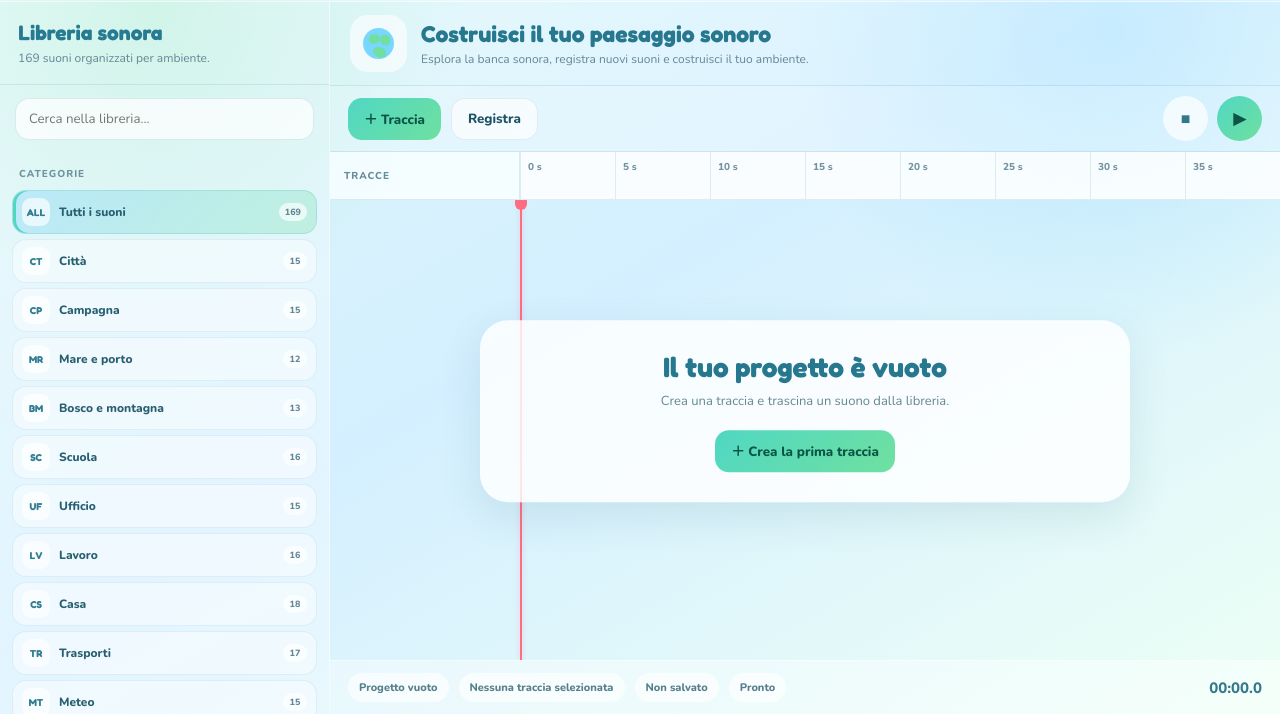
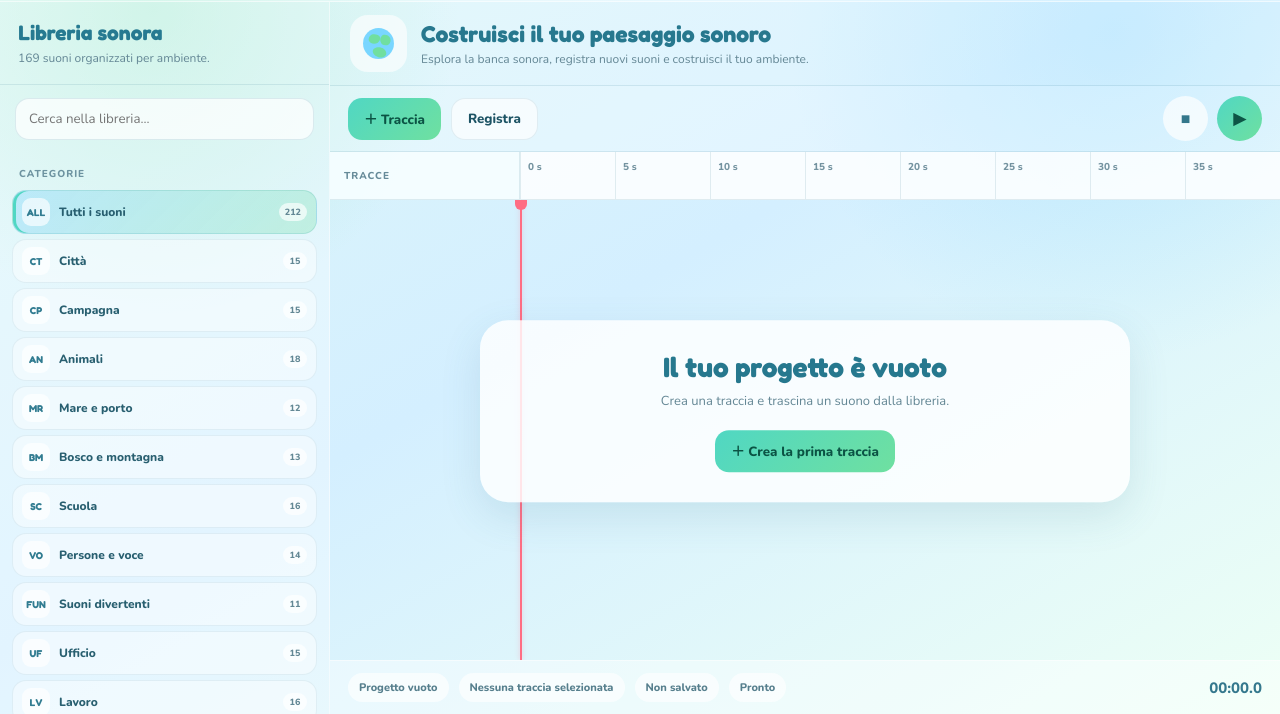
Before and after one commit to fontolanmichele/soundlab, a plain HTML site: page index.html in a window 1280 px wide. Shown: the part 86-800 px from the top of the page. Drawn offline with nearby package versions, Linux system fonts and the light colour scheme.

Commit message:
Update index.html

```diff
--- a/index.html
+++ b/index.html
@@ -60,7 +60,7 @@ button,input{font-family:inherit} button{cursor:pointer} button:disabled{cursor:
     <div class="sound-results-header"><strong id="resultsTitle">Tutti i suoni</strong><span id="resultsCount">0 suoni</span></div>
     <div class="sound-list" id="soundResults"></div>
     <div class="no-sounds" id="noSounds" style="display:none">Nessun suono.</div>
-    <div class="library-note"><strong>AMBIENTE</strong> = paesaggio sonoro continuo.<br><strong>EFFETTO</strong> = evento sonoro riconoscibile.<br><strong>PD</strong> = dominio pubblico, fonte Wikimedia Commons / PDSounds.org.<br><br>I suoni della banca vengono caricati da Internet solo quando li ascolti o li inserisci nella timeline.</div>
+    <div class="library-note"><strong>AMBIENTE</strong> = paesaggio sonoro continuo.<br><strong>EFFETTO</strong> = evento sonoro riconoscibile.<br><strong>PD/CC0</strong> = pubblico dominio o Creative Commons Zero, fonte Wikimedia Commons.<br><br>I suoni della banca vengono caricati da Internet solo quando li ascolti o li inserisci nella timeline.</div>
   </div>
 </aside>
 <section class="editor">
@@ -99,7 +99,7 @@ const S = (id, name, commonsFile, category, type, keywords = "") => ({
   id, name, commonsFile, category, type, keywords,
   typeLabel: type === "environment" ? "AMBIENTE" : "EFFETTO",
   kind: "commons",
-  license: "Public domain"
+  license: "PD / CC0"
 });
 
 window.SOUND_BANK = [
@@ -294,11 +294,60 @@ window.SOUND_BANK = [
   S("space_blip", "Blip digitale", "Blip.ogg", "space", "effect", "blip computer spazio"),
   S("space_machinebutton", "Pulsante di macchina", "Cute machine button press gives receipt.ogg", "space", "effect", "macchina spazio tecnologia"),
 
+  // animals — selezione aggiuntiva PD / CC0
+  S("animal_dog_cc0", "Cane che abbaia", "Ladrido perro.ogg", "animals", "effect", "cane abbaio animale domestico pet"),
+  S("animal_dog_pd", "Cane - secondo abbaio", "Dog.ogg", "animals", "effect", "cane abbaio animale"),
+  S("animal_cat_meow", "Gatto che miagola", "Maullido de gata hembra joven.ogg", "animals", "effect", "gatto miagolio animale domestico"),
+  S("animal_cat_purr", "Gatto che fa le fusa", "Whiskers' purr edit.ogg", "animals", "environment", "gatto fusa animale domestico"),
+  S("animal_cat_eating", "Gatto che mangia", "Cat eating noisily.ogg", "animals", "effect", "gatto mangiare animale domestico"),
+  S("animal_horse", "Cavallo che nitrisce", "Wiehern.ogg", "animals", "effect", "cavallo nitrito fattoria animale"),
+  S("animal_wolves", "Lupi che ululano", "Wolf howls.ogg", "animals", "environment", "lupo ululato branco bosco animale"),
+  S("animal_ducks_water", "Anatre che atterrano sull'acqua", "Ducks landing in water.ogg", "animals", "environment", "anatre acqua stagno uccelli animale"),
+  S("animal_geese_loud", "Oche che starnazzano", "Geese Honking (loud).ogg", "animals", "environment", "oche starnazzo uccelli fattoria animale"),
+  S("animal_geese_far", "Oche lontane", "Geese Honking (distant).ogg", "animals", "environment", "oche lontane uccelli natura animale"),
+  S("animal_elephant", "Elefante che barrisce", "Elephant voice - trumpeting.ogg", "animals", "effect", "elefante barrire savana animale"),
+  S("animal_lion", "Leone che ruggisce", "Lion raring-sound1TamilNadu178.ogg", "animals", "effect", "leone ruggito savana animale"),
+  S("animal_guinea_chirp", "Porcellino d'India", "Guinea Pig Chirping.ogg", "animals", "effect", "porcellino india roditore animale"),
+  S("animal_guinea_warning", "Porcellino d'India agitato", "Guinea Pig Keep Away.ogg", "animals", "effect", "porcellino india roditore animale"),
+  S("animal_frog", "Rana delle Everglades", "PigFrog EvergladesNP.ogg", "animals", "effect", "rana gracidare stagno animale"),
+  S("animal_bee", "Bombo in volo", "Bombus buzz.ogg", "animals", "effect", "bombo ape insetto ronzio animale"),
+  S("animal_crow", "Corvo", "American Crow.ogg", "animals", "effect", "corvo gracchiare uccello animale"),
+  S("animal_sheep", "Pecora - belato breve", "Sheep bleat.ogg", "animals", "effect", "pecora belato fattoria animale"),
+
+  // people and voice — suoni umani PD / CC0
+  S("people_laughter", "Risate e risatine", "Laughter(s).ogg", "people", "effect", "risata ridere persone voce giggle laugh"),
+  S("people_laughter_pd", "Risata", "Laughter.ogg", "people", "effect", "risata ridere persone voce"),
+  S("people_laugh_clear", "Risata e schiarimento di voce", "Laughter and clearing voice.ogg", "people", "effect", "risata voce gola persone"),
+  S("people_cough_short", "Colpo di tosse", "Man coughing.ogg", "people", "effect", "tosse persona voce"),
+  S("people_cough_1", "Tosse 1", "Cough 1.ogg", "people", "effect", "tosse persona voce"),
+  S("people_cough_2", "Tosse 2", "Cough 2.ogg", "people", "effect", "tosse persona voce"),
+  S("people_sneeze", "Starnuto", "Sneezing.ogg", "people", "effect", "starnuto persona voce"),
+  S("people_sneeze_2", "Starnuto 2", "Sneezing 0.ogg", "people", "effect", "starnuto persona voce"),
+  S("people_baby_sneeze", "Bambino che starnutisce", "Baby sneeze.ogg", "people", "effect", "bambino neonato starnuto persona"),
+  S("people_yawn", "Sbadiglio", "Yawning 1.ogg", "people", "effect", "sbadiglio persona voce"),
+  S("people_yawn_twice", "Due sbadigli", "Yawning twice.ogg", "people", "effect", "sbadiglio persona voce"),
+  S("people_whistle", "Fischio leggero", "Soft whistle.ogg", "people", "effect", "fischio persona bocca voce"),
+  S("people_breath", "Respiro", "Breathing man.ogg", "people", "environment", "respiro respirazione persona"),
+  S("people_sleep", "Respiro nel sonno", "Heavy breathing 2.ogg", "people", "environment", "respiro sonno russare persona"),
+
+  // funny — effetti volutamente giocosi per gli studenti
+  S("funny_burp", "Rutto", "Burp.ogg", "funny", "effect", "rutto burp buffo divertente persona"),
+  S("funny_fart", "Puzzetta", "Wet fart tummy rumbles.ogg", "funny", "effect", "puzzetta peto fart buffo divertente"),
+  S("funny_evil_laugh", "Risata malefica", "Evil laugh.ogg", "funny", "effect", "risata malefica cattivo buffo"),
+  S("funny_cartoon_laugh", "Risata da cartone animato", "Cartoon Laugh.ogg", "funny", "effect", "risata cartone animato buffo"),
+  S("funny_pig_voice", "Imitazione di un maiale", "Man grunts like pig.ogg", "funny", "effect", "maiale imitazione grugnito buffo"),
+  S("funny_wolf_voice", "Imitazione di un lupo", "Man howls like wolf.ogg", "funny", "effect", "lupo imitazione ululato buffo"),
+  S("funny_dragon", "Respiro di drago", "Dragon wheeze.ogg", "funny", "effect", "drago respiro fantasy buffo"),
+  S("funny_firebreath", "Drago che soffia fuoco", "Pressurized fire.ogg", "funny", "effect", "drago fuoco fantasy buffo"),
+  S("funny_party_blower", "Trombetta di carta", "Luftrüssel.ogg", "funny", "effect", "trombetta festa carta buffo"),
+  S("funny_buzzer", "Buzzer", "Buzzer.ogg", "funny", "effect", "buzzer errore quiz buffo"),
+  S("funny_thud", "Tonfo secco", "Dull thud.ogg", "funny", "effect", "tonfo colpo caduta cartoon buffo"),
+
 ];
 </script>
 <script>
 const categories=[
-{id:"all",name:"Tutti i suoni",symbol:"ALL"},{id:"city",name:"Città",symbol:"CT"},{id:"countryside",name:"Campagna",symbol:"CP"},{id:"sea",name:"Mare e porto",symbol:"MR"},{id:"forest",name:"Bosco e montagna",symbol:"BM"},{id:"school",name:"Scuola",symbol:"SC"},{id:"office",name:"Ufficio",symbol:"UF"},{id:"work",name:"Lavoro",symbol:"LV"},{id:"home",name:"Casa",symbol:"CS"},{id:"transport",name:"Trasporti",symbol:"TR"},{id:"weather",name:"Meteo",symbol:"MT"},{id:"space",name:"Spazio",symbol:"SP"},{id:"personal",name:"I miei suoni",symbol:"REC"}
+{id:"all",name:"Tutti i suoni",symbol:"ALL"},{id:"city",name:"Città",symbol:"CT"},{id:"countryside",name:"Campagna",symbol:"CP"},{id:"animals",name:"Animali",symbol:"AN"},{id:"sea",name:"Mare e porto",symbol:"MR"},{id:"forest",name:"Bosco e montagna",symbol:"BM"},{id:"school",name:"Scuola",symbol:"SC"},{id:"people",name:"Persone e voce",symbol:"VO"},{id:"funny",name:"Suoni divertenti",symbol:"FUN"},{id:"office",name:"Ufficio",symbol:"UF"},{id:"work",name:"Lavoro",symbol:"LV"},{id:"home",name:"Casa",symbol:"CS"},{id:"transport",name:"Trasporti",symbol:"TR"},{id:"weather",name:"Meteo",symbol:"MT"},{id:"space",name:"Spazio",symbol:"SP"},{id:"personal",name:"I miei suoni",symbol:"REC"}
 ];
 const PX_PER_SECOND=19,TRACK_WIDTH=190,MIN_CLIP_SECONDS=.5,EXPORT_SAMPLE_RATE=44100,MP3_BITRATE=192;
 const DB_NAME="SoundLabDatabase",DB_VERSION=1,DB_STORE="projects",SAVE_KEY="current-project";
@@ -324,7 +373,7 @@ function getCategoryCount(id){const ids=allSoundIds();if(id==="all")return ids.l
 function renderCategories(){categoriesList.innerHTML="";categories.forEach(c=>{const b=document.createElement("button");b.className="category"+(activeCategory===c.id?" active":"");b.innerHTML=`<span class="category-symbol">${escapeHtml(c.symbol)}</span><span class="category-name">${escapeHtml(c.name)}</span><span class="category-count">${getCategoryCount(c.id)}</span>`;b.onclick=()=>{activeCategory=c.id;soundSearch.value="";renderCategories();renderSoundResults()};categoriesList.appendChild(b)})}
 function getVisibleSounds(){const q=soundSearch.value.toLowerCase().trim();return allSoundIds().map(id=>sounds[id]).filter(Boolean).filter(s=>{if(q){return [s.name,s.typeLabel,getCategoryName(s.category),s.keywords||""].join(" ").toLowerCase().includes(q)}if(activeCategory==="all")return true;if(activeCategory==="personal")return s.kind==="personal";return s.category===activeCategory})}
 function renderSoundResults(){soundResults.innerHTML="";const visible=getVisibleSounds(),q=soundSearch.value.trim();resultsTitle.textContent=q?"Risultati ricerca":getCategoryName(activeCategory);resultsCount.textContent=visible.length===1?"1 suono":`${visible.length} suoni`;visible.forEach(s=>soundResults.appendChild(createSoundCard(s)));noSounds.style.display=visible.length?"none":"block";noSounds.textContent=q?"Nessun suono corrisponde alla ricerca.":activeCategory==="personal"?"Non hai ancora registrato nessun suono.":"In questa categoria non ci sono suoni."}
-function createSoundCard(sound){const card=document.createElement("div");card.className="sound-card";card.draggable=true;card.dataset.soundId=sound.id;const typeClass=sound.type==="recording"?"recording":sound.type==="effect"?"effect":"environment",icon=sound.type==="recording"?"REC":sound.type==="effect"?"FX":"AMB";card.innerHTML=`<div class="sound-icon">${icon}</div><div class="sound-info"><strong>${escapeHtml(sound.name)}</strong><div class="sound-meta"><span class="sound-type ${typeClass}">${escapeHtml(sound.typeLabel||"SUONO")}</span><span class="sound-category">${escapeHtml(getCategoryName(sound.category))}</span>${sound.kind==="commons"?'<span class="pd-badge" title="Dominio pubblico · Wikimedia Commons">PD</span>':""}</div></div><div class="sound-actions"><button class="sound-action preview" title="Ascolta">▶</button><button class="sound-action add" title="Aggiungi">＋</button></div>`;card.addEventListener("dragstart",e=>{e.dataTransfer.setData("text/sound-id",sound.id);e.dataTransfer.effectAllowed="copy"});card.querySelector(".preview").onclick=async e=>{e.stopPropagation();await previewSound(sound.id,e.currentTarget)};card.querySelector(".add").onclick=async e=>{e.stopPropagation();if(!selectedTrackId){alert("Prima crea o seleziona una traccia.");return}const t=tracks.find(x=>x.id===selectedTrackId);let start=t.clips.length?Math.max(...t.clips.map(c=>c.start+c.duration)):0;await addSoundToTrack(sound.id,selectedTrackId,start)};return card}
+function createSoundCard(sound){const card=document.createElement("div");card.className="sound-card";card.draggable=true;card.dataset.soundId=sound.id;const typeClass=sound.type==="recording"?"recording":sound.type==="effect"?"effect":"environment",icon=sound.type==="recording"?"REC":sound.type==="effect"?"FX":"AMB";card.innerHTML=`<div class="sound-icon">${icon}</div><div class="sound-info"><strong>${escapeHtml(sound.name)}</strong><div class="sound-meta"><span class="sound-type ${typeClass}">${escapeHtml(sound.typeLabel||"SUONO")}</span><span class="sound-category">${escapeHtml(getCategoryName(sound.category))}</span>${sound.kind==="commons"?'<span class="pd-badge" title="Pubblico dominio / CC0 · Wikimedia Commons">PD</span>':""}</div></div><div class="sound-actions"><button class="sound-action preview" title="Ascolta">▶</button><button class="sound-action add" title="Aggiungi">＋</button></div>`;card.addEventListener("dragstart",e=>{e.dataTransfer.setData("text/sound-id",sound.id);e.dataTransfer.effectAllowed="copy"});card.querySelector(".preview").onclick=async e=>{e.stopPropagation();await previewSound(sound.id,e.currentTarget)};card.querySelector(".add").onclick=async e=>{e.stopPropagation();if(!selectedTrackId){alert("Prima crea o seleziona una traccia.");return}const t=tracks.find(x=>x.id===selectedTrackId);let start=t.clips.length?Math.max(...t.clips.map(c=>c.start+c.duration)):0;await addSoundToTrack(sound.id,selectedTrackId,start)};return card}
 soundSearch.addEventListener("input",renderSoundResults);
 function commonsSourcePage(file){return "https://commons.wikimedia.org/wiki/File:"+encodeURIComponent(file).replaceAll("%20","_")}
 async function resolveCommonsSound(sound){if(sound.file)return sound.file;if(sound._resolvePromise)return sound._resolvePromise;sound._resolvePromise=(async()=>{const params=new URLSearchParams({action:"query",format:"json",origin:"*",prop:"videoinfo",viprop:"url|derivatives",titles:"File:"+sound.commonsFile});const r=await fetch("https://commons.wikimedia.org/w/api.php?"+params.toString());if(!r.ok)throw new Error("COMMONS_API");const data=await r.json();const page=Object.values(data.query?.pages||{})[0],vi=page?.videoinfo?.[0];if(!vi)throw new Error("COMMONS_FILE");const mp3=(vi.derivatives||[]).filter(d=>(d.type||"").includes("mpeg")||(d.transcodekey||"").toLowerCase().includes("mp3")||/\.mp3(?:\?|$)/i.test(d.src||"")).sort((a,b)=>(a.bandwidth||999999)-(b.bandwidth||999999));let url=mp3[0]?.src||vi.url;if(url?.startsWith("//"))url="https:"+url;if(!url)throw new Error("COMMONS_URL");sound.file=url;return url})().catch(err=>{sound._resolvePromise=null;throw err});return sound._resolvePromise}
```
